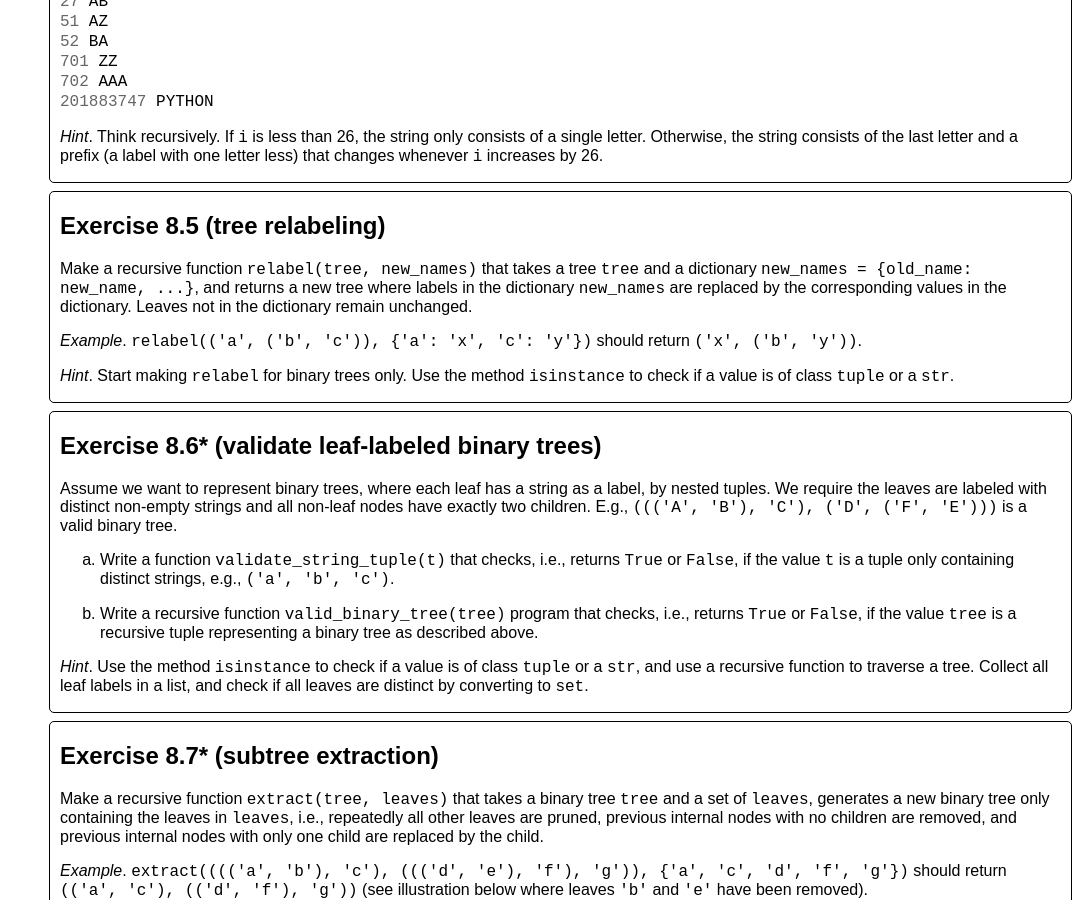
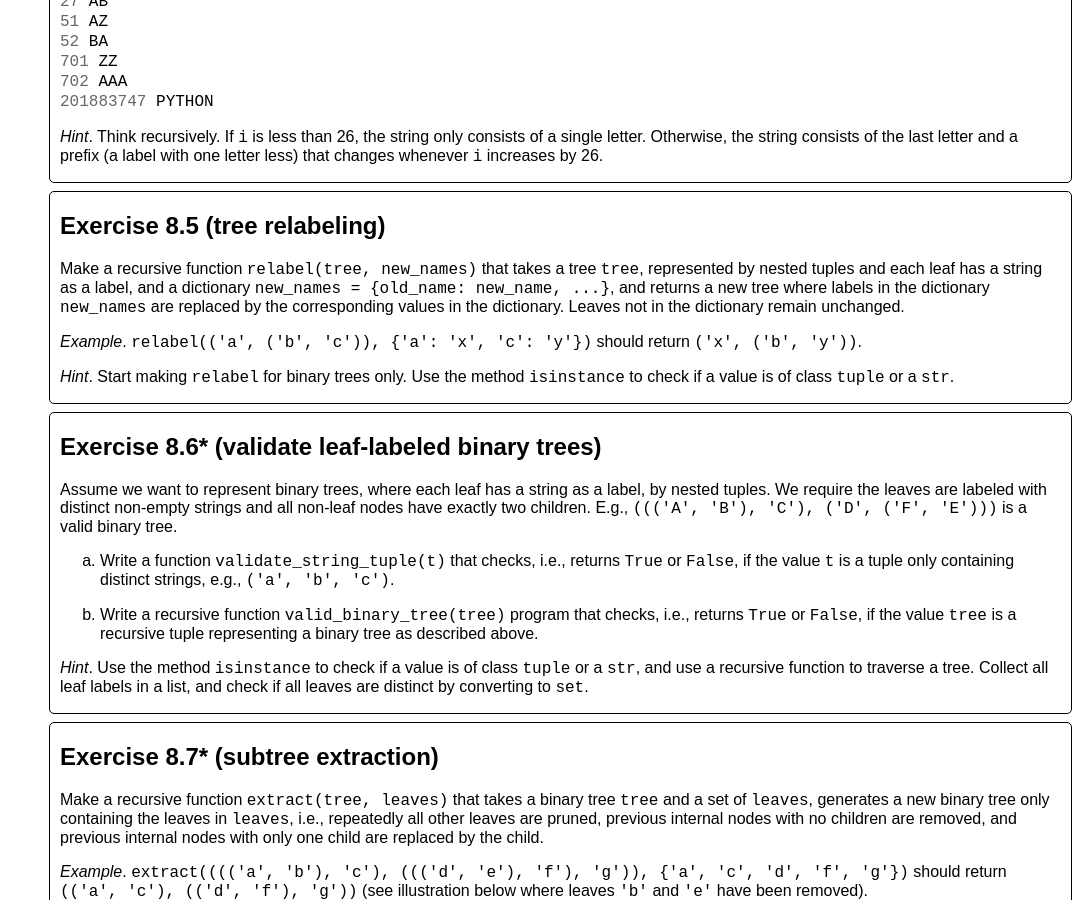
Before and after one commit to gsbrodal/gsbrodal.github.io, a Jekyll site: the page built from ipsa/exercises.html, in a window 1280 px wide and 900 px high, scrolled down 18102 px. Shown: the whole window, without its empty margins (194-1280 px from the left). Built offline with Jekyll 4.4.1, drawn with Linux system fonts in a browser that asks for light colours.

Commit message:
exercises.html

```diff
--- a/ipsa/exercises.html
+++ b/ipsa/exercises.html
@@ -813,7 +813,7 @@ and a prefix (a label with one letter less) that changes whenever <code>i</code>
 </div>
 <div class="exercise">
 <h2>Exercise 8.5 (tree relabeling)</h2>
-<p>Make a recursive function <code>relabel(tree, new_names)</code> that takes a tree <code>tree</code> and a dictionary <code>new_names = {old_name: new_name, ...}</code>, and returns a new tree where labels in the dictionary <code>new_names</code> are replaced by the corresponding values in the dictionary. Leaves not in the dictionary remain unchanged.</p>
+<p>Make a recursive function <code>relabel(tree, new_names)</code> that takes a tree <code>tree</code>, represented by nested tuples and each leaf has a string as a label, and a dictionary <code>new_names = {old_name: new_name, ...}</code>, and returns a new tree where labels in the dictionary <code>new_names</code> are replaced by the corresponding values in the dictionary. Leaves not in the dictionary remain unchanged.</p>
 <p><em>Example</em>. <code>relabel(('a', ('b', 'c')), {'a': 'x', 'c': 'y'})</code> should return <code>('x', ('b', 'y'))</code>.</p>
 <p><em>Hint</em>. Start making <code>relabel</code> for binary trees only. Use the method <code>isinstance</code> to check if a value is of class <code>tuple</code> or a <code>str</code>.</p>
 </div>
```
